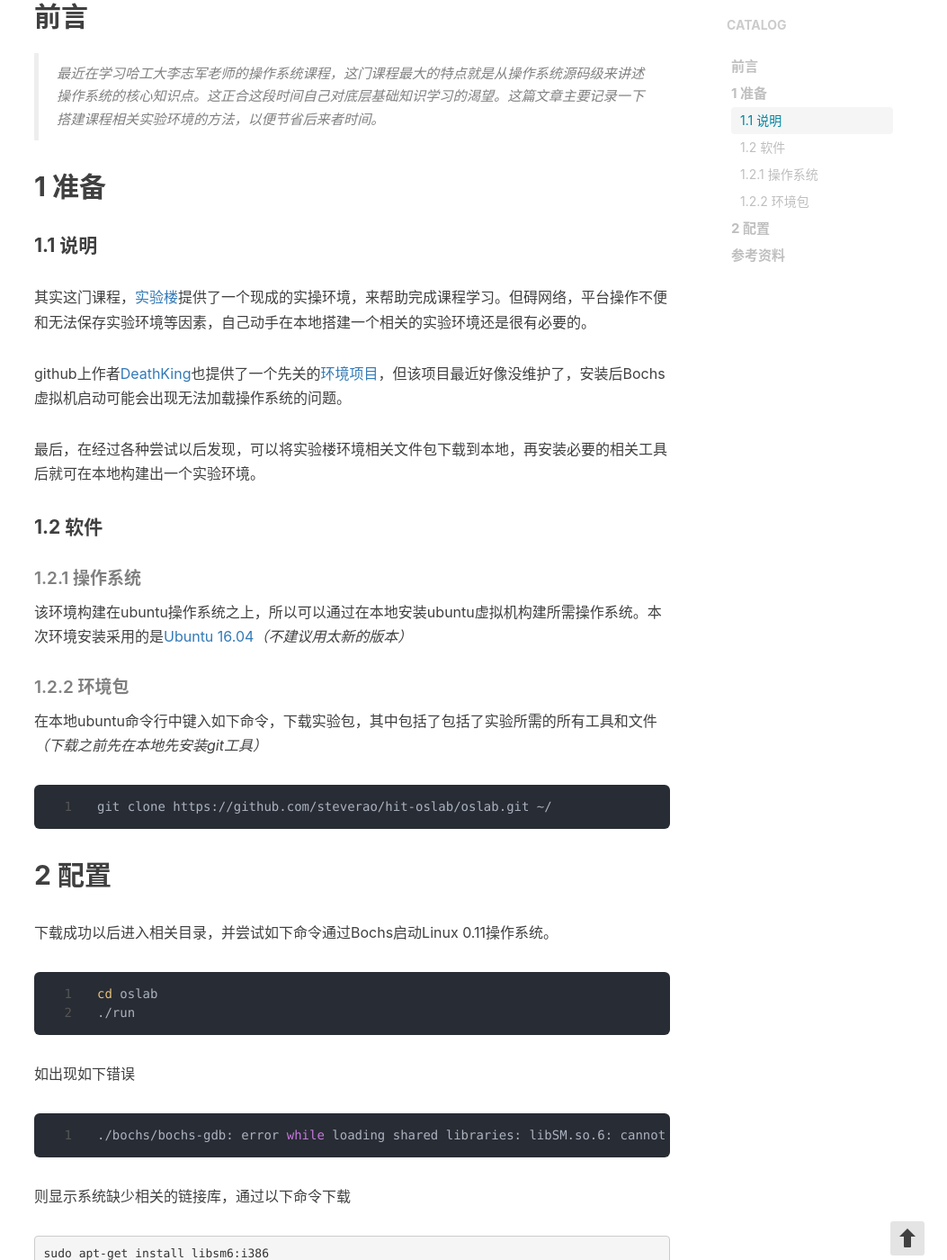
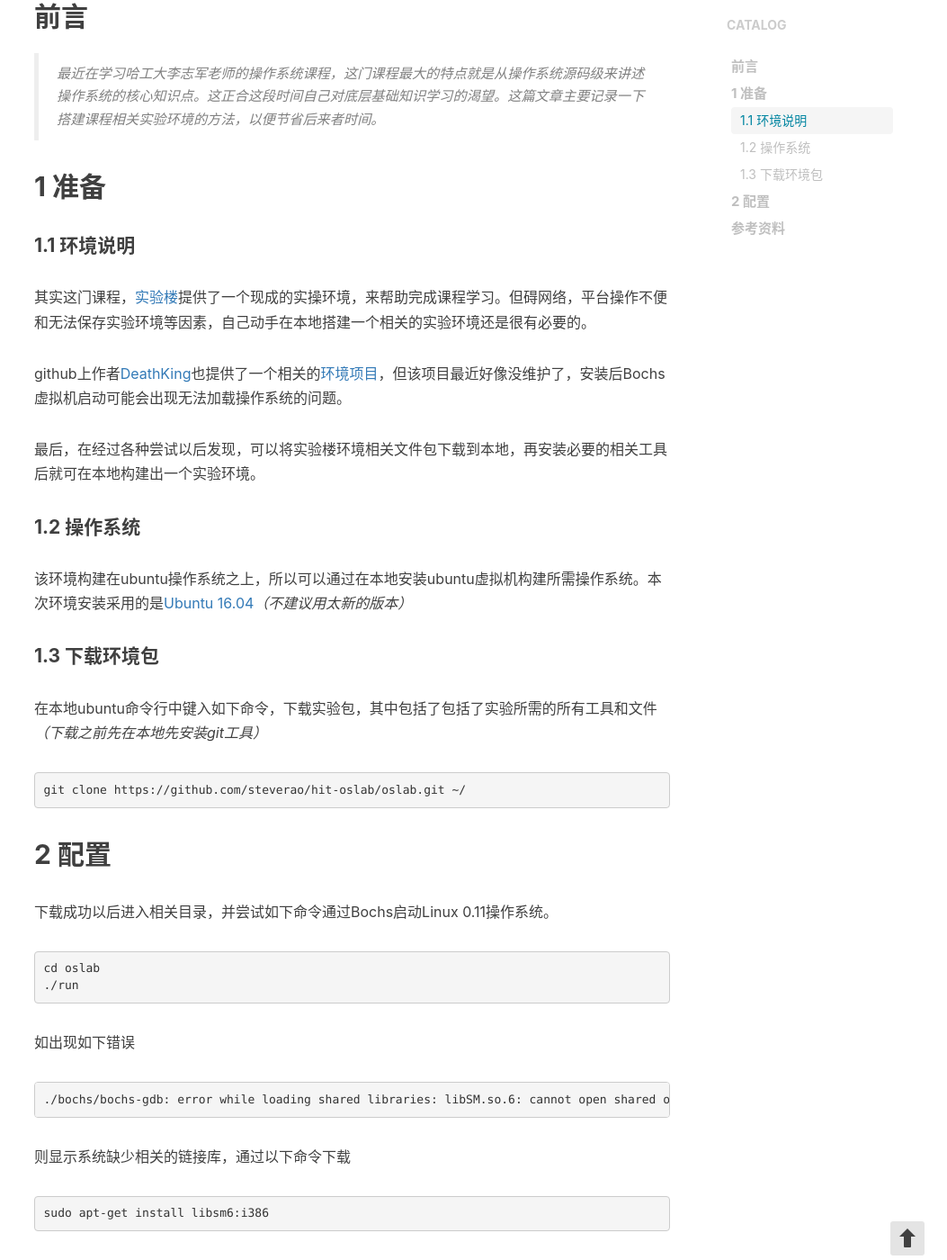
Before and after one commit to SteveRao/steverao.github.io, a Jekyll site: the page built from _posts/2019-10-15-oslab-environment.md, in a window 1280 px wide and 1400 px high, scrolled down 576 px. Shown: the whole window at 90% size, without its empty margins (227-1280 px from the left). Built offline with Jekyll 4.4.1, drawn with Linux system fonts in a browser that asks for light colours; nearby versions of some CDN libraries; comment, search, counter and statistics services are not loaded; some of the changed text lies outside the part shown.

Commit message:
《oslab实验环境搭建》优化

````diff
--- a/_posts/2019-10-15-oslab-environment.md
+++ b/_posts/2019-10-15-oslab-environment.md
@@ -22,25 +22,23 @@ tags: 开发工具
 
 ## 1 准备
 
-#### 1.1 说明
+#### 1.1 环境说明
 
 其实这门课程，[实验楼](https://www.shiyanlou.com/courses/115)提供了一个现成的实操环境，来帮助完成课程学习。但碍网络，平台操作不便和无法保存实验环境等因素，自己动手在本地搭建一个相关的实验环境还是很有必要的。
 
-github上作者[DeathKing](https://github.com/DeathKing)也提供了一个先关的[环境项目](https://github.com/DeathKing/hit-oslab)，但该项目最近好像没维护了，安装后Bochs虚拟机启动可能会出现无法加载操作系统的问题。
+github上作者[DeathKing](https://github.com/DeathKing)也提供了一个相关的[环境项目](https://github.com/DeathKing/hit-oslab)，但该项目最近好像没维护了，安装后Bochs虚拟机启动可能会出现无法加载操作系统的问题。
 
 最后，在经过各种尝试以后发现，可以将实验楼环境相关文件包下载到本地，再安装必要的相关工具后就可在本地构建出一个实验环境。
 
-#### 1.2 软件
-
-##### 1.2.1 操作系统
+#### 1.2 操作系统
 
 该环境构建在ubuntu操作系统之上，所以可以通过在本地安装ubuntu虚拟机构建所需操作系统。本次环境安装采用的是[Ubuntu 16.04](http://releases.ubuntu.com/16.04/)*（不建议用太新的版本）*
 
-##### 1.2.2 环境包
+#### 1.3 下载环境包
 
 在本地ubuntu命令行中键入如下命令，下载实验包，其中包括了包括了实验所需的所有工具和文件*（下载之前先在本地先安装git工具）*
 
-```
+```Shell
 git clone https://github.com/steverao/hit-oslab/oslab.git ~/
 ```
 
@@ -50,14 +48,14 @@ git clone https://github.com/steverao/hit-oslab/oslab.git ~/
 
 下载成功以后进入相关目录，并尝试如下命令通过Bochs启动Linux 0.11操作系统。
 
-```shell
+```Shell
 cd oslab
 ./run
 ```
 
 如出现如下错误
 
-```shell
+```Shell
 ./bochs/bochs-gdb: error while loading shared libraries: libSM.so.6: cannot open shared object file: No such file or directory
 ```
 
@@ -87,7 +85,7 @@ sudo apt-get install libx11-6:i386
 
 则通过如下命令下载对应缺失的库
 
-```shell
+```Shell
 sudo apt-get install libxpm4:i386
 ```
 
````
